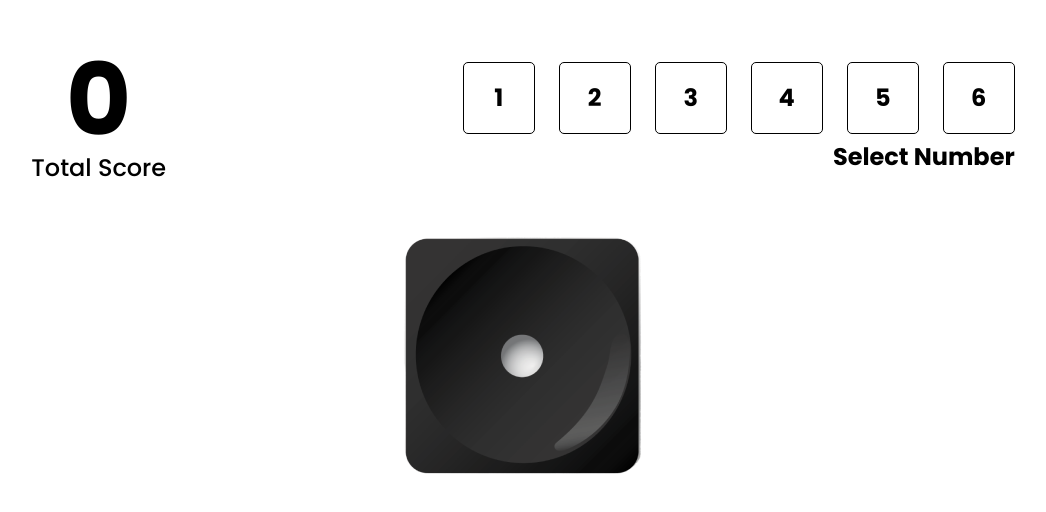
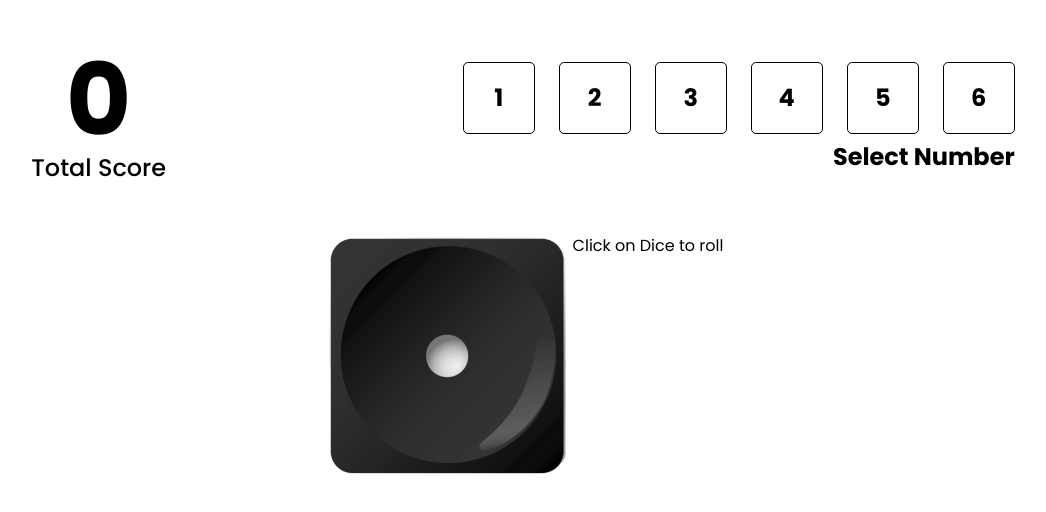
Before and after one commit to aadarshraj02/Dice-Game, a React (Vite) app: page / in a window 1280 px wide. Both pictures are taken after a click on the button "Play Now". Shown: the top 512 px of the page, without its empty margins (117-1163 px from the left). Built offline with nearby package versions, Linux system fonts and the light colour scheme.

Commit message:
added a p tag

```diff
--- a/src/components/RollDice.jsx
+++ b/src/components/RollDice.jsx
@@ -6,6 +6,7 @@ function RollDice() {
       <div>
         <img src="../../public/dices/dice_1.png" alt="" />
       </div>
+      <p>Click on Dice to roll</p>
     </DiceContainer>
   );
 }
```
